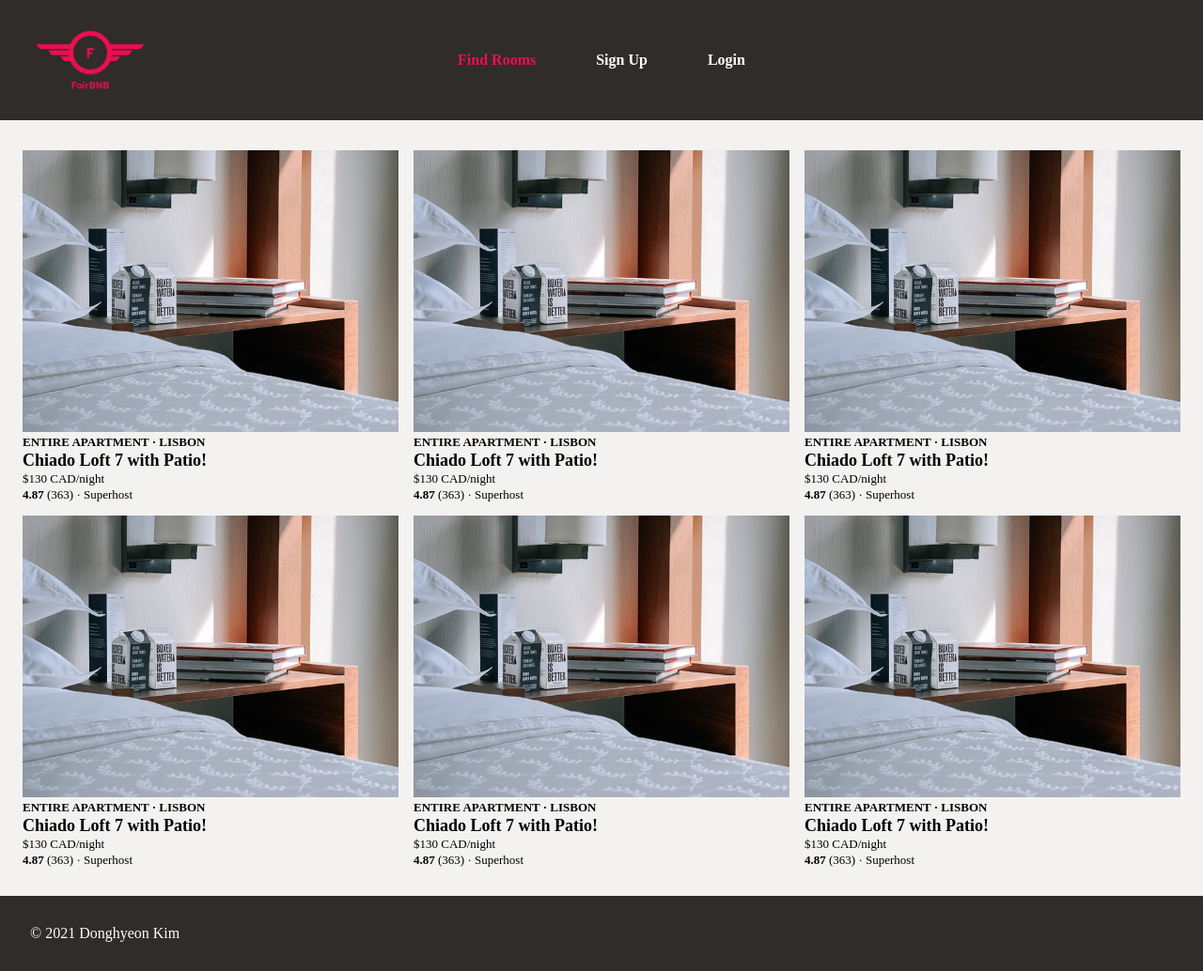
After one commit to 0916dhkim/web322-assignment, a Node server app: page /explore in a window 1280 px wide. The commit adds this page. Shown: the whole page at 94% size. Run offline with Node 20, Linux system fonts and the light colour scheme; style sheets or scripts are compiled from the project's sources; some libraries are stand-ins or nearby versions.

Commit message:
Add Explore Page

```diff
--- a/getNavs.js
+++ b/getNavs.js
@@ -1,5 +1,5 @@
 const NAVS = [
-  { label: 'Find Rooms', href: '/' },
+  { label: 'Find Rooms', href: '/explore' },
   { label: 'Sign Up', href: '/signup' },
   { label: 'Login', href: '/login' },
 ];
--- a/index.js
+++ b/index.js
@@ -58,6 +58,77 @@ app.get('/signup', (req, res) => {
   );
 });
 
+app.get('/explore', (req, res) => {
+  res.render(
+    'explore',
+    {
+      navs: getNavs('/explore'),
+      rooms: [
+        {
+          name: 'Chiado Loft 7 with Patio!',
+          imageUrl: '/images/room001.jpg',
+          rate: 130,
+          rating: 4.87,
+          ratingCount: 363,
+          superhost: true,
+          type: 'Entire Apartment',
+          city: 'Lisbon',
+        },
+        {
+          name: 'Chiado Loft 7 with Patio!',
+          imageUrl: '/images/room001.jpg',
+          rate: 130,
+          rating: 4.87,
+          ratingCount: 363,
+          superhost: true,
+          type: 'Entire Apartment',
+          city: 'Lisbon',
+        },
+        {
+          name: 'Chiado Loft 7 with Patio!',
+          imageUrl: '/images/room001.jpg',
+          rate: 130,
+          rating: 4.87,
+          ratingCount: 363,
+          superhost: true,
+          type: 'Entire Apartment',
+          city: 'Lisbon',
+        },
+        {
+          name: 'Chiado Loft 7 with Patio!',
+          imageUrl: '/images/room001.jpg',
+          rate: 130,
+          rating: 4.87,
+          ratingCount: 363,
+          superhost: true,
+          type: 'Entire Apartment',
+          city: 'Lisbon',
+        },
+        {
+          name: 'Chiado Loft 7 with Patio!',
+          imageUrl: '/images/room001.jpg',
+          rate: 130,
+          rating: 4.87,
+          ratingCount: 363,
+          superhost: true,
+          type: 'Entire Apartment',
+          city: 'Lisbon',
+        },
+        {
+          name: 'Chiado Loft 7 with Patio!',
+          imageUrl: '/images/room001.jpg',
+          rate: 130,
+          rating: 4.87,
+          ratingCount: 363,
+          superhost: true,
+          type: 'Entire Apartment',
+          city: 'Lisbon',
+        },
+      ],
+    },
+  );
+});
+
 // Start server.
 app.listen(PORT, () => {
   if (process.env.NODE_ENV === 'development') {
--- a/sass/_header.scss
+++ b/sass/_header.scss
@@ -8,7 +8,7 @@
   background: $paper-dark;
   color: white;
 
-  @media only screen and (min-width: $desktop) {
+  @media only screen and (min-width: $tablet) {
     height: 8rem;
   }
 
@@ -17,7 +17,7 @@
     width: 8rem;
     height: 8rem;
 
-    @media only screen and (min-width: $desktop) {
+    @media only screen and (min-width: $tablet) {
       position: absolute;
       left: 2rem;
     }
@@ -32,7 +32,7 @@
     gap: 2rem;
     margin-bottom: 2rem;
 
-    @media only screen and (min-width: $desktop) {
+    @media only screen and (min-width: $tablet) {
       flex-direction: row;
       gap: 4rem;
       margin: 0;
--- a/sass/_variables.scss
+++ b/sass/_variables.scss
@@ -1,5 +1,6 @@
 // Media query breakpoints.
-$desktop: 768px;
+$tablet: 768px;
+$desktop: 1280px;
 
 // Colors.
 $primary: #ee0e51;
--- /dev/null
+++ b/sass/explore/_card.scss
@@ -0,0 +1,43 @@
+@import 'variables';
+
+div.card {
+  display: flex;
+  flex-direction: column;
+  align-items: stretch;
+  gap: 0.25rem;
+
+  img.thumbnail {
+    object-fit: cover;
+
+    @media only screen and (min-width: $tablet) {
+      height: 240px;
+    }
+
+    @media only screen and (min-width: $desktop) {
+      height: 300px;
+    }
+  }
+
+  .card-header {
+    text-transform: uppercase;
+    font-size: small;
+    font-weight: bold;
+  }
+
+  .card-title {
+    font-size: large;
+    font-weight: bold;
+  }
+
+  .price {
+    font-size: small;
+  }
+
+  .card-footer {
+    font-size: small;
+
+    .rating {
+      font-weight: bold;
+    }
+  }
+}
--- /dev/null
+++ b/sass/explore/_index.scss
@@ -0,0 +1,21 @@
+@import 'card';
+@import 'variables';
+
+div.explore-grid {
+  display: flex;
+  flex-direction: column;
+  align-items: stretch;
+  gap: 1em;
+
+  @media only screen and (min-width: $tablet) {
+    display: grid;
+    justify-content: center;
+    grid-template-columns: repeat(2, 320px);
+  }
+
+  @media only screen and (min-width: $desktop) {
+    display: grid;
+    justify-content: center;
+    grid-template-columns: repeat(3, 400px);
+  }
+}
--- a/sass/home/_searchForm.scss
+++ b/sass/home/_searchForm.scss
@@ -5,7 +5,7 @@ form.search-form {
   flex-direction: column;
   gap: 1rem;
 
-  @media only screen and (min-width: $desktop) {
+  @media only screen and (min-width: $tablet) {
     min-width: 500px;
     align-self: center;
   }
--- a/sass/login/_index.scss
+++ b/sass/login/_index.scss
@@ -7,7 +7,7 @@ form.login-form {
 
   gap: 1rem;
 
-  @media only screen and (min-width: $desktop) {
+  @media only screen and (min-width: $tablet) {
     min-width: 20em;
     align-self: center;
   }
--- a/sass/main.scss
+++ b/sass/main.scss
@@ -7,6 +7,7 @@
 @import 'home/index';
 @import 'login/index';
 @import 'signup/index';
+@import 'explore/index';
 
 body {
   min-height: 100vh;
--- a/sass/signup/_index.scss
+++ b/sass/signup/_index.scss
@@ -7,7 +7,7 @@ form.signup-form {
 
   gap: 1rem;
 
-  @media only screen and (min-width: $desktop) {
+  @media only screen and (min-width: $tablet) {
     min-width: 20em;
     align-self: center;
   }
--- /dev/null
+++ b/views/explore.handlebars
@@ -0,0 +1,9 @@
+{{> header navs=navs}}
+{{#> content}}
+<div class="explore-grid">
+  {{#each rooms}}
+  {{> explore/card room=this}}
+  {{/each}}
+</div>
+{{/content}}
+{{> footer}}
--- /dev/null
+++ b/views/partials/explore/card.handlebars
@@ -0,0 +1,12 @@
+{{#with room}}
+<div class="card">
+  <img class="thumbnail" src={{imageUrl}} />
+  <span class="card-header">{{type}} · {{city}}</span>
+  <h1 class="card-title">{{name}}</h1>
+  <span class="price">${{rate}} CAD/night</span>
+  <span class="card-footer">
+    <span class="rating">{{rating}}</span>
+    ({{ratingCount}}) · {{#if superhost}}Superhost{{/if}}
+  </span>
+</div>
+{{/with}}
```
Also changed, not shown: public/images/room001.jpg (added).
